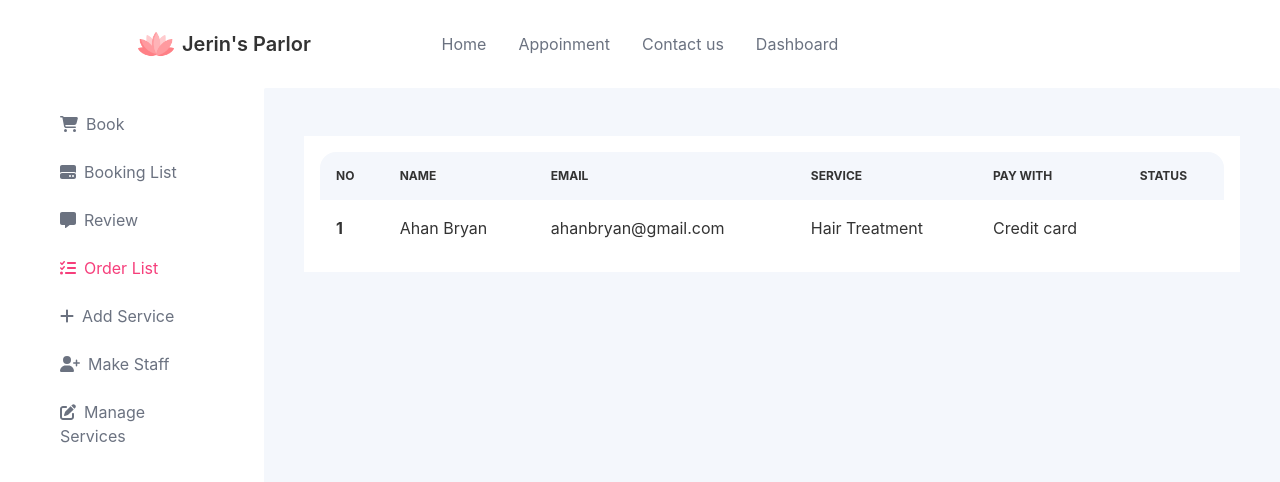
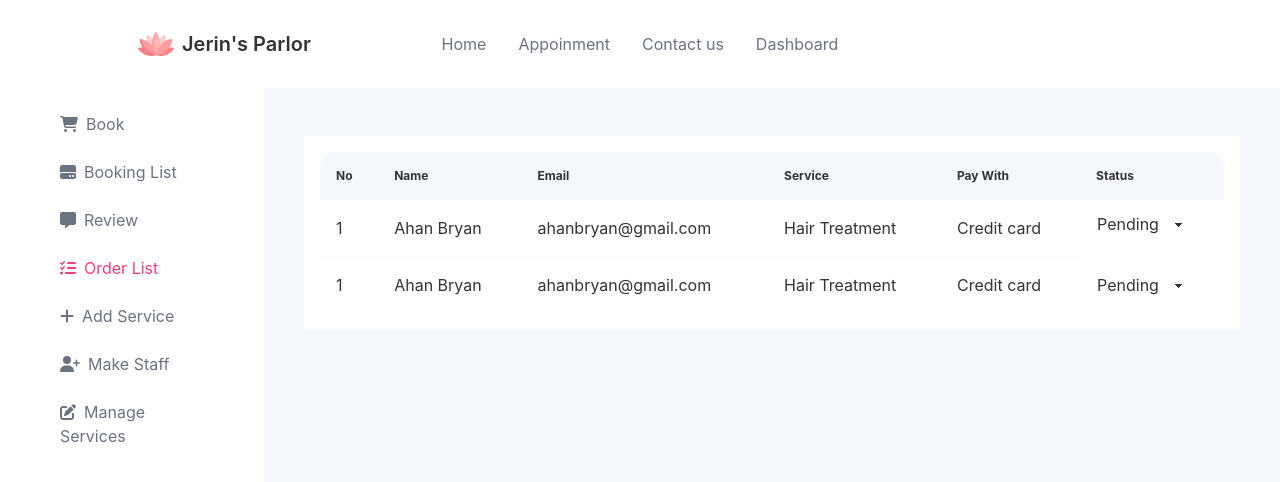
Before and after one commit to Saiket-Das/jerin-parlor, a React (Create React App) app in the folder frontend/: page /dashboard/order/list in a window 1280 px wide. Shown: the top 482 px of the page. Built offline with nearby package versions, Linux system fonts and the light colour scheme.

Commit message:
Frontend - Select status body style added in Order List

```diff
--- a/frontend/src/app/pages/dashboard/admin/OrderList.tsx
+++ b/frontend/src/app/pages/dashboard/admin/OrderList.tsx
@@ -5,21 +5,39 @@ const OrderList = () => {
         <table className="table w-full">
           <thead>
             <tr>
-              <th className="bg-base-300">No</th>
-              <th className="bg-base-300">Name</th>
-              <th className="bg-base-300">Email</th>
-              <th className="bg-base-300">Service</th>
-              <th className="bg-base-300">Pay with</th>
-              <th className="bg-base-300">Status</th>
+              <th className="bg-base-300 capitalize">No</th>
+              <th className="bg-base-300 capitalize">Name</th>
+              <th className="bg-base-300 capitalize">Email</th>
+              <th className="bg-base-300 capitalize">Service</th>
+              <th className="bg-base-300 capitalize">Pay with</th>
+              <th className="bg-base-300 capitalize">Status</th>
             </tr>
           </thead>
           <tbody>
             <tr>
-              <th>1</th>
+              <td>1</td>
               <td>Ahan Bryan</td>
               <td>ahanbryan@gmail.com</td>
               <td>Hair Treatment</td>
               <td>Credit card</td>
+
+              <select className="select  text-base font-normal ">
+                <option selected>Pending</option>
+                <option>Done</option>
+              </select>
+            </tr>
+
+            <tr>
+              <td>1</td>
+              <td>Ahan Bryan</td>
+              <td>ahanbryan@gmail.com</td>
+              <td>Hair Treatment</td>
+              <td>Credit card</td>
+
+              <select className="select  text-base font-normal mt-1">
+                <option selected>Pending</option>
+                <option>Done</option>
+              </select>
             </tr>
           </tbody>
         </table>
```
